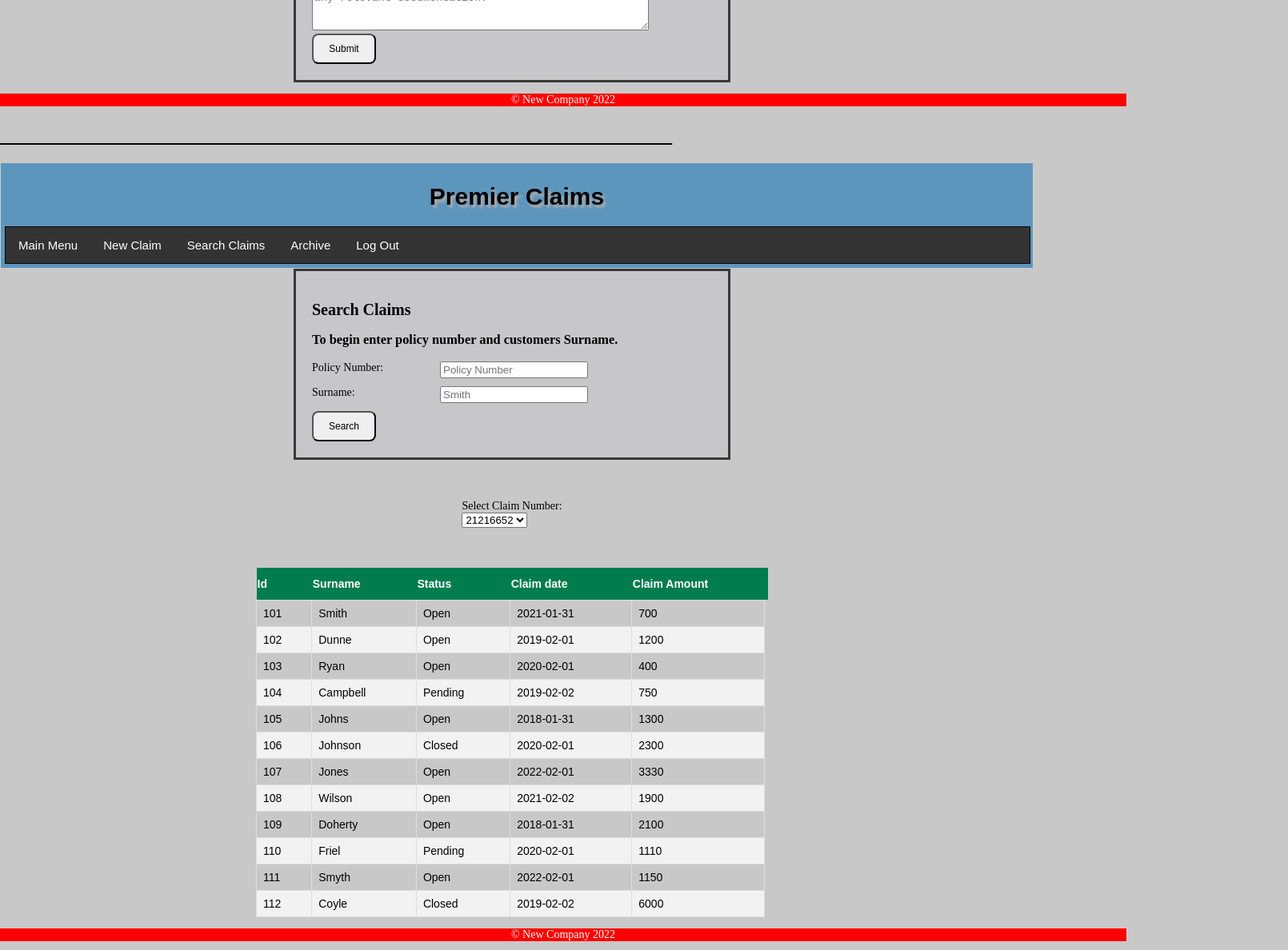
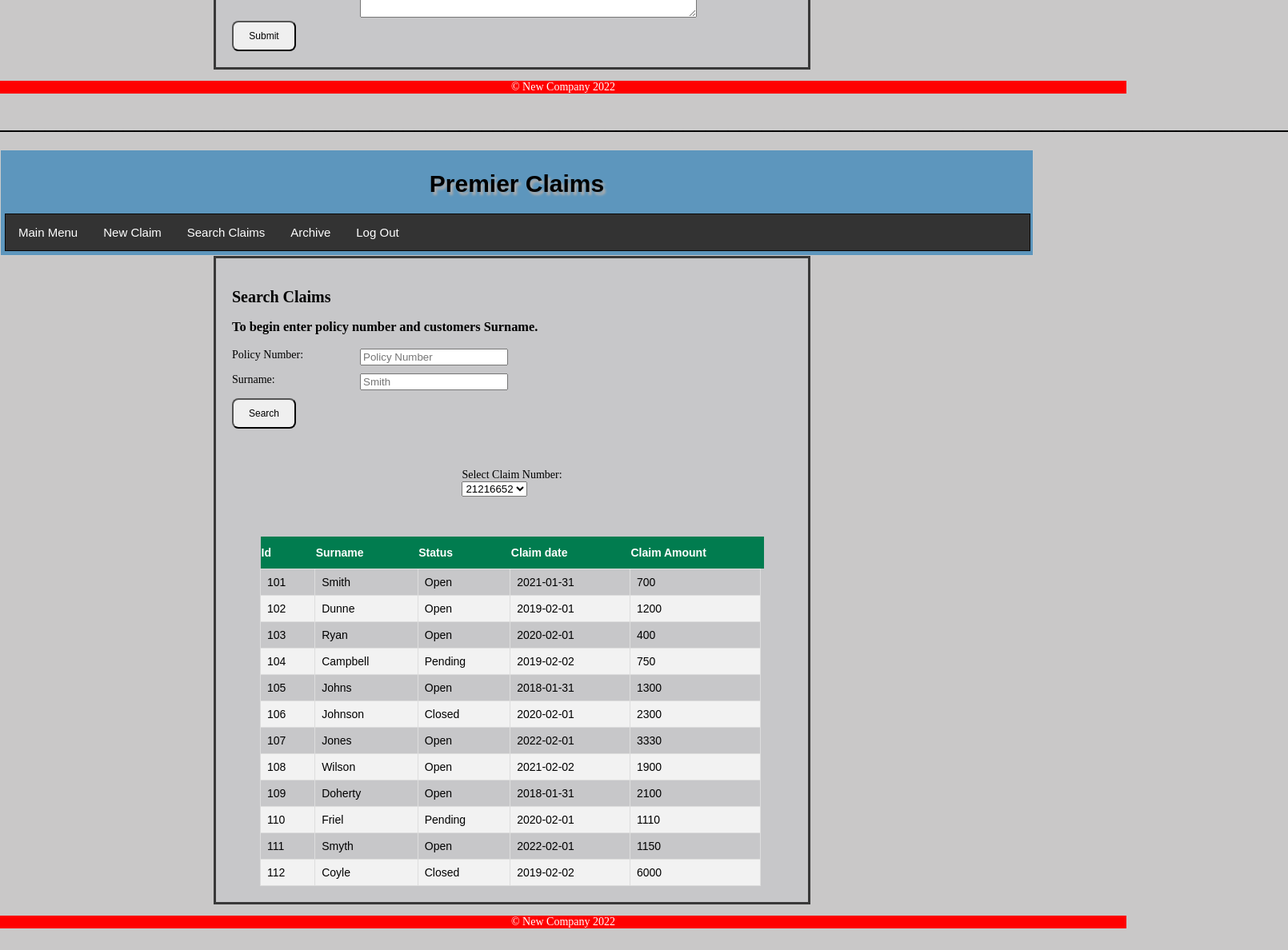
Before and after one commit to Denis-Allstate/premier-claims, a React (Create React App) app: page / in a window 1280 px wide. Shown: the part 540-1728 px from the top of the page at 80% size, 1610 px wide, since content can reach past the window. Built offline with nearby package versions, Linux system fonts and the light colour scheme.

Commit message:
clean up table css

```diff
--- a/src/App.css
+++ b/src/App.css
@@ -49,7 +49,7 @@ body {
   background: rgb(201, 200, 200);
 }
 .container {
-  width: 500px;
+  width: 700px;
   margin-left: auto;
   margin-right: auto;
   background: #c7c7c9;
--- a/src/App.js
+++ b/src/App.js
@@ -6,7 +6,7 @@ import SearchClaim from './Components/Menu/SearchClaim';
 import TransactionsTable from './Components/Transactions/TransactionsTable';
 
 function Divider(){
-  return <h1>____________________________________________________________</h1>
+  return <h1>___________________________________________________________________________________________________________________</h1>
 }
 
 function App() {
@@ -17,7 +17,6 @@ function App() {
       <Divider />
       <Menu />
       <SearchClaim />
-      <TransactionsTable />
       <Footer />
 
     </div>
--- a/src/Components/Menu/SearchClaim.js
+++ b/src/Components/Menu/SearchClaim.js
@@ -1,3 +1,5 @@
+import TransactionsTable from "../Transactions/TransactionsTable";
+
 const SearchClaim = () => {
     return <div className="container">
         <h2>Search Claims</h2>
@@ -11,7 +13,7 @@ const SearchClaim = () => {
         <input type="text" name="surname" id="surnameSearch" placeholder="Smith" required />
 
         <button type="submit">Search</button>
-
+        <TransactionsTable />
     </form>
     </div>
 }
--- a/src/Components/Transactions/Transactions.css
+++ b/src/Components/Transactions/Transactions.css
@@ -4,7 +4,7 @@
     margin-right: auto;
     font-family: Arial, Helvetica, sans-serif;
     border-collapse: collapse;
-    width: 50%;
+    width: 90%;
   }
 
   .transactionsTable td, #transactionsTable th {
```
